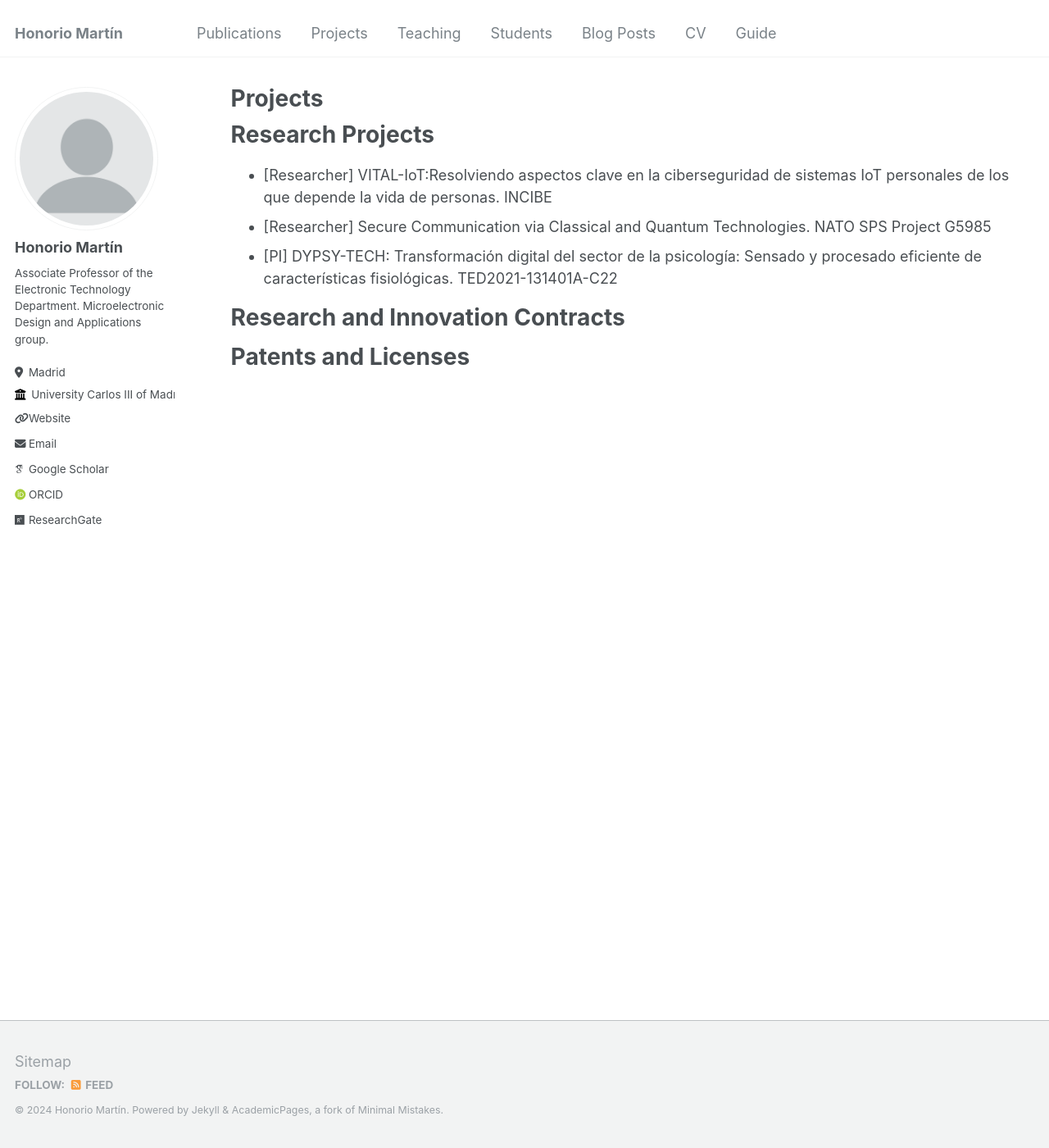
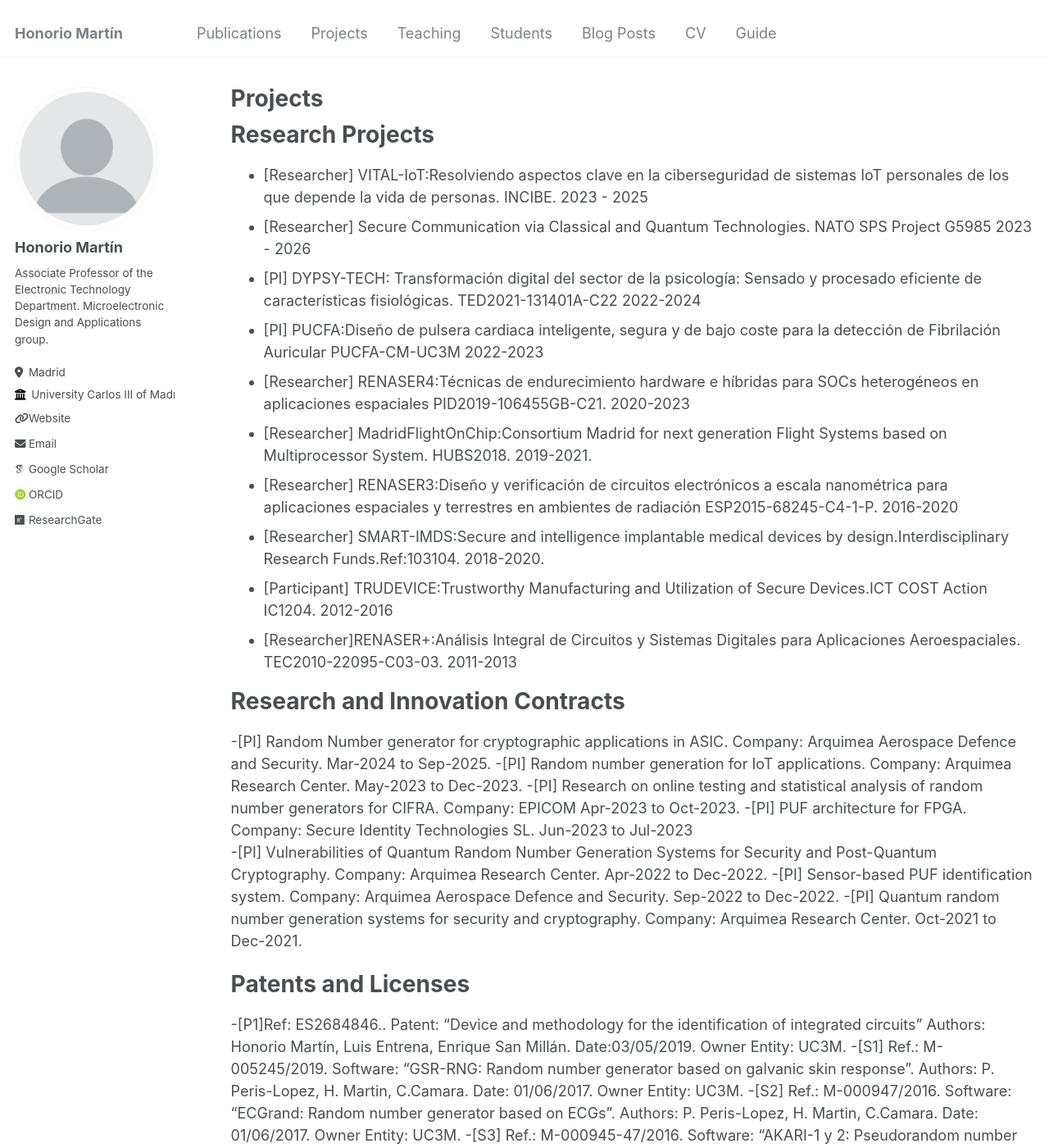
Before and after one commit to hmartin-uc3m/hmartin-uc3m.github.io, a Jekyll site: the page built from _pages/projects.md, in a window 1280 px wide and 1400 px high. Shown: the whole window at 82% size. Built offline with Jekyll 4.4.1, drawn with Linux system fonts in a browser that asks for light colours; some web fonts are replaced; some of the changed text lies outside the part shown.

Commit message:
Update projects.md

```diff
--- a/_pages/projects.md
+++ b/_pages/projects.md
@@ -9,14 +9,31 @@ author_profile: true
 
 Research Projects
 ======
-- [Researcher] VITAL-IoT:Resolviendo aspectos clave en la ciberseguridad de sistemas IoT personales de los que depende la vida de personas. INCIBE
-- [Researcher] Secure Communication via Classical and Quantum Technologies. NATO SPS Project G5985
-- [PI] DYPSY-TECH: Transformación digital del sector de la psicología: Sensado y procesado eficiente de características fisiológicas. TED2021-131401A-C22
-
+- [Researcher] VITAL-IoT:Resolviendo aspectos clave en la ciberseguridad de sistemas IoT personales de los que depende la vida de personas. INCIBE. 2023 - 2025
+- [Researcher] Secure Communication via Classical and Quantum Technologies. NATO SPS Project G5985 2023 - 2026
+- [PI] DYPSY-TECH: Transformación digital del sector de la psicología: Sensado y procesado eficiente de características fisiológicas. TED2021-131401A-C22 2022-2024
+- [PI] PUCFA:Diseño de pulsera cardiaca inteligente, segura y de bajo coste para la detección de Fibrilación Auricular PUCFA-CM-UC3M 2022-2023
+- [Researcher] RENASER4:Técnicas de endurecimiento hardware e híbridas para SOCs heterogéneos en aplicaciones espaciales  PID2019-106455GB-C21. 2020-2023
+- [Researcher] MadridFlightOnChip:Consortium Madrid for next generation Flight Systems based on Multiprocessor System. HUBS2018. 2019-2021.
+- [Researcher] RENASER3:Diseño y verificación de circuitos electrónicos a escala nanométrica para aplicaciones espaciales y terrestres en ambientes de radiación ESP2015-68245-C4-1-P. 2016-2020
+- [Researcher] SMART-IMDS:Secure and intelligence implantable medical devices by design.Interdisciplinary Research Funds.Ref:103104. 2018-2020.
+- [Participant] TRUDEVICE:Trustworthy Manufacturing and Utilization of Secure Devices.ICT COST Action IC1204. 2012-2016
+- [Researcher]RENASER+:Análisis Integral de Circuitos y Sistemas Digitales para Aplicaciones Aeroespaciales. TEC2010-22095-C03-03. 2011-2013
 
 Research and Innovation Contracts
 ======
-
+-[PI] Random Number generator for cryptographic applications in ASIC. Company: Arquimea Aerospace Defence and Security. Mar-2024 to Sep-2025.
+-[PI] Random number generation for IoT applications. Company: Arquimea Research Center. May-2023 to Dec-2023.
+-[PI] Research on online testing and statistical analysis of random number generators for CIFRA. Company: EPICOM Apr-2023 to Oct-2023.
+-[PI] PUF architecture for FPGA. Company: Secure Identity Technologies SL. Jun-2023 to Jul-2023
+-[PI] Vulnerabilities of Quantum Random Number Generation Systems for Security and Post-Quantum Cryptography. Company: Arquimea Research Center. Apr-2022 to Dec-2022.
+-[PI] Sensor-based PUF identification system. Company: Arquimea Aerospace Defence and Security. Sep-2022 to Dec-2022.
+-[PI] Quantum random number generation systems for security and cryptography. Company: Arquimea Research Center. Oct-2021 to Dec-2021.
 
 Patents and Licenses
 ======
+
+-[P1]Ref: ES2684846.. Patent: “Device and methodology for the identification of integrated circuits” Authors: Honorio Martín, Luis Entrena, Enrique San Millán. Date:03/05/2019. Owner Entity: UC3M.
+-[S1] Ref.: M-005245/2019. Software: “GSR-RNG: Random number generator based on galvanic skin response”. Authors: P. Peris-Lopez, H. Martin, C.Camara. Date: 01/06/2017. Owner Entity: UC3M.
+-[S2] Ref.: M-000947/2016. Software: “ECGrand: Random number generator based on ECGs”. Authors: P. Peris-Lopez, H. Martin, C.Camara. Date: 01/06/2017. Owner Entity: UC3M.
+-[S3] Ref.: M-000945-47/2016. Software: “AKARI-1 y 2: Pseudorandom number generator for constrained devices”. Authors: P. Peris-Lopez, H. Martin, J.E. Tapiador, C. Camara. Date: 12/02/2016. Owner Entity: UC3M.
```
